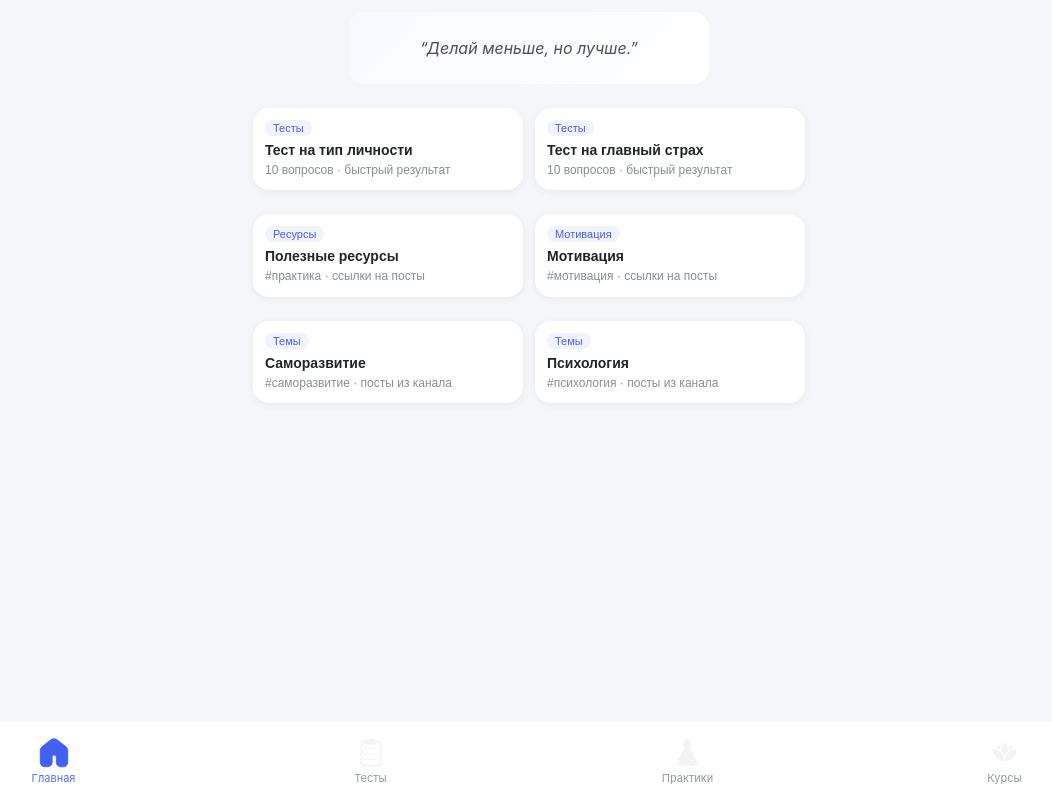
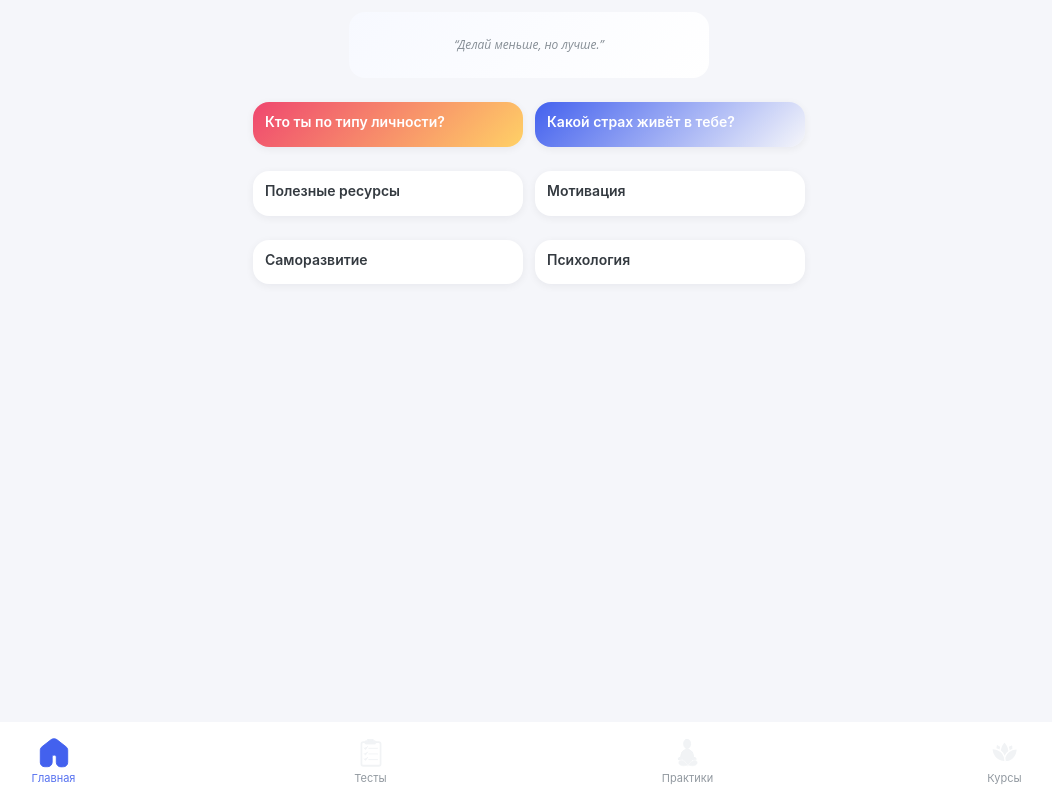
Before and after one commit to AnastasyaKas/my-app, a React app: page / in a window 1280 px wide. Shown: the whole page, without its empty margins (111-1163 px from the left). Built offline with nearby package versions, Linux system fonts and the light colour scheme.

Commit message:
add style bot

```diff
--- a/src/pages/Home.module.css
+++ b/src/pages/Home.module.css
@@ -1,4 +1,6 @@
 /* src/pages/Home.module.css */
+
+/* ---------- Общая страница ---------- */
 .page {
   width: 100%;
   max-width: 600px;
@@ -6,7 +8,7 @@
   padding: 8px clamp(12px, 4vw, 24px) clamp(12px, 4vw, 24px);
 }
 
-/* Карточка с цитатой */
+/* ---------- Цитата дня ---------- */
 .quoteCard {
   padding: 24px 16px;
   text-align: center;
@@ -17,12 +19,13 @@
 }
 
 .quote {
+  font-family: 'Open Sans', sans-serif;
   font-style: italic;
-  font-size: 16px;
+  font-size: 12px;
   line-height: 1.5;
-  color: #495057;
+  color: #868E96;
   margin: 0;
-  text-align: center; /* по центру */
+  text-align: center;
 }
 
 .author {
@@ -32,7 +35,7 @@
   text-align: center;
 }
 
-/* Сетка 2x */
+/* ---------- Сетка 2x ---------- */
 .gridTwo {
   display: grid;
   grid-template-columns: repeat(2, 1fr);
@@ -40,24 +43,81 @@
   margin: 24px 0;
 }
 
-/* Плитки */
+/* ---------- Плитки ---------- */
 .tile {
+  /* Переменные по умолчанию */
+  --bg: #fff;
+  --fg: #343A40;
+
+  background: var(--bg);
+  color: var(--fg);
+
   border: none;
   border-radius: 16px;
   padding: 12px;
   text-align: left;
-  background: #fff;
   box-shadow: 0 2px 8px rgba(16, 24, 40, 0.06);
   cursor: pointer;
   transition: transform .12s ease, box-shadow .2s ease;
 }
-.tile:active { transform: scale(0.98); }
+
+.tile:active {
+  transform: scale(0.98);
+}
 
 .tile:hover {
   box-shadow: 0 4px 10px rgba(16, 24, 40, 0.08);
   transform: translateY(-2px);
 }
 
+/* ---------- Заголовок плитки ---------- */
+.tileTitle {
+  font-family: 'Inter', sans-serif;
+  font-size: 14px;
+  color: inherit; /* наследует цвет плитки */
+  margin: 0 0 4px;
+  line-height: 1.2;
+  font-weight: 600;
+}
+
+/* ---------- Подпись под заголовком ---------- */
+.tileNote {
+  font-size: 12px;
+  color: #868E96;
+  margin: 0;
+  line-height: 1.3;
+}
+
+/* ---------- Цветные плитки ---------- */
+.personality {
+  --bg: linear-gradient(135deg, #EF476F, #FFD166);
+  --fg: #fff;
+  transition: transform 0.2s ease, box-shadow 0.2s ease;
+}
+
+.personality:hover {
+  transform: translateY(-3px);
+  box-shadow: 0 6px 16px rgba(239, 71, 111, 0.4);
+}
+
+.fear {
+  --bg: linear-gradient(135deg, #4361EE, #F5F6FA);
+  --fg: #fff;
+  transition: transform 0.2s ease, box-shadow 0.2s ease;
+}
+
+.fear:hover {
+  transform: translateY(-3px);
+  box-shadow: 0 6px 16px rgba(67, 97, 238, 0.4);
+}
+
+/* Для уверенности перекрашиваем заголовок внутри цветных плиток */
+.personality .tileTitle,
+.fear .tileTitle {
+  color: #fff;
+}
+
+/* ---------- Теги ---------- */
 .tag {
   display: inline-block;
   font-size: 11px;
@@ -67,18 +127,3 @@
   border-radius: 999px;
   margin-bottom: 6px;
 }
-
-.tileTitle {
-  font-size: 14px;
-  color: #212529;
-  margin: 0 0 4px;
-  line-height: 1.2;
-  font-weight: 600;
-}
-
-.tileNote {
-  font-size: 12px;
-  color: #868E96;
-  margin: 0;
-  line-height: 1.3;
-}
--- a/src/pages/Home.tsx
+++ b/src/pages/Home.tsx
@@ -63,43 +63,31 @@ export default function Home() {
 
       {/* Две плитки: тесты */}
       <section className={s.gridTwo} aria-label="Быстрые тесты">
-        <button className={s.tile} onClick={() => nav('/tests/personality')}>
-          <div className={s.tag}>Тесты</div>
-          <div className={s.tileTitle}>Тест на тип личности</div>
-          <div className={s.tileNote}>10 вопросов · быстрый результат</div>
+        <button className={`${s.tile} ${s.personality}`} onClick={() => nav('/tests/personality')}>
+          <div className={s.tileTitle}>Кто ты по типу личности?</div>
         </button>
-        <button className={s.tile} onClick={() => nav('/tests/fear')}>
-          <div className={s.tag}>Тесты</div>
-          <div className={s.tileTitle}>Тест на главный страх</div>
-          <div className={s.tileNote}>10 вопросов · быстрый результат</div>
+        <button className={`${s.tile} ${s.fear}`} onClick={() => nav('/tests/fear')}>
+          <div className={s.tileTitle}>Какой страх живёт в тебе?</div>
         </button>
       </section>
 
       {/* Две плитки: ресурсы / мотивация */}
-      <section className={s.gridTwo} aria-label="Ресурсы и мотивация">
+      <section className={s.gridTwo} aria-label="Тематики">
         <button className={s.tile} onClick={() => nav('/practices')}>
-          <div className={s.tag}>Ресурсы</div>
           <div className={s.tileTitle}>Полезные ресурсы</div>
-          <div className={s.tileNote}>#практика · ссылки на посты</div>
         </button>
         <button className={s.tile} onClick={() => nav('/practices')}>
-          <div className={s.tag}>Мотивация</div>
           <div className={s.tileTitle}>Мотивация</div>
-          <div className={s.tileNote}>#мотивация · ссылки на посты</div>
         </button>
       </section>
 
       {/* Две плитки: саморазвитие / психология */}
       <section className={s.gridTwo} aria-label="Тематики">
         <button className={s.tile} onClick={() => nav('/practices')}>
-          <div className={s.tag}>Темы</div>
           <div className={s.tileTitle}>Саморазвитие</div>
-          <div className={s.tileNote}>#саморазвитие · посты из канала</div>
         </button>
         <button className={s.tile} onClick={() => nav('/practices')}>
-          <div className={s.tag}>Темы</div>
           <div className={s.tileTitle}>Психология</div>
-          <div className={s.tileNote}>#психология · посты из канала</div>
         </button>
       </section>
     </div>
```
